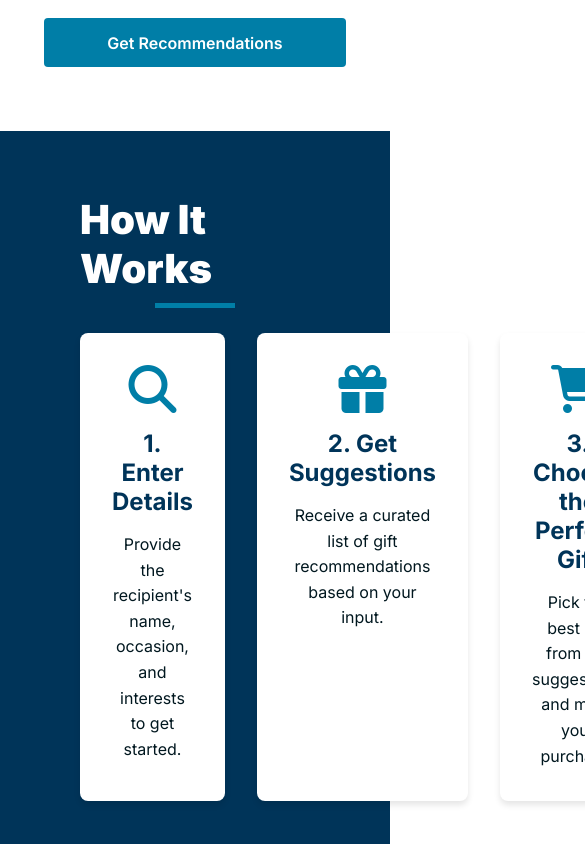
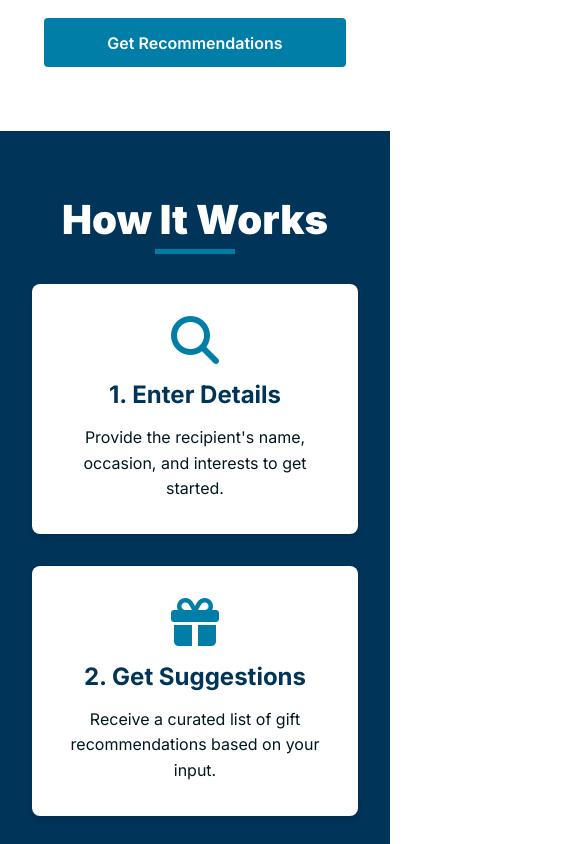
Before and after one commit to ilyasmdn/wisegift, a plain HTML site: page index.html in a window 390 px wide. Shown: the part 1140-1984 px from the top of the page, 585 px wide, since content can reach past the window. Drawn offline with Linux system fonts and the light colour scheme.

Commit message:
completed Responsive Design

```diff
--- a/styles.css
+++ b/styles.css
@@ -286,7 +286,6 @@ button:hover {
   font-weight: 600;
 }
 
-
 section.how-it-works {
   padding: 4rem 5rem;
   background-color: var(--color-dark-blue);
@@ -518,3 +517,18 @@ section.faq {
     margin-bottom: 1rem;
   }
 }
+
+@media (max-width: 1024px) {
+  section.how-it-works {
+    padding: 4rem 2rem;
+  }
+
+  section.how-it-works .steps {
+    flex-direction: column;
+  }
+
+  section.how-it-works .step {
+    max-width: 400px;
+    margin: auto;
+  }
+}
```
